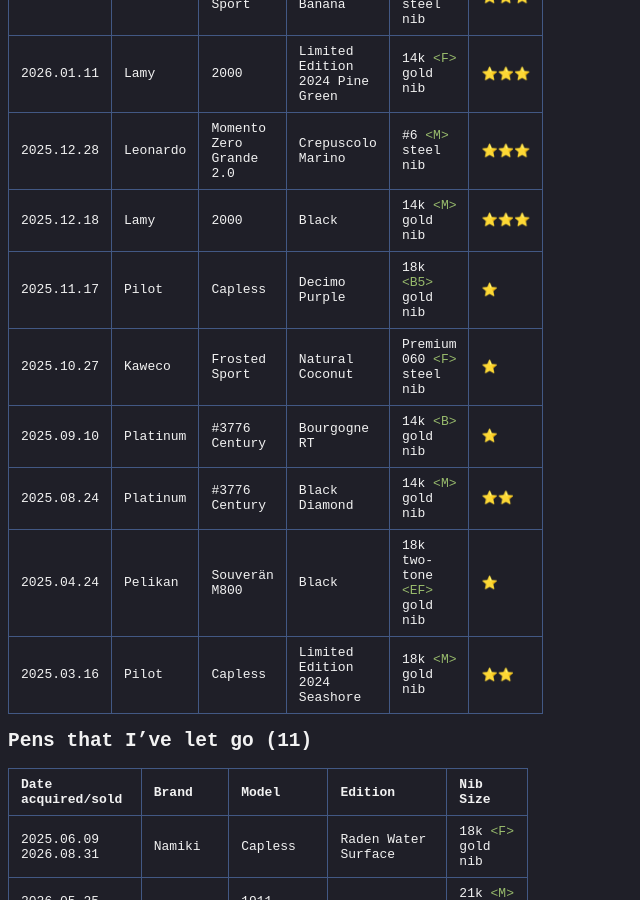
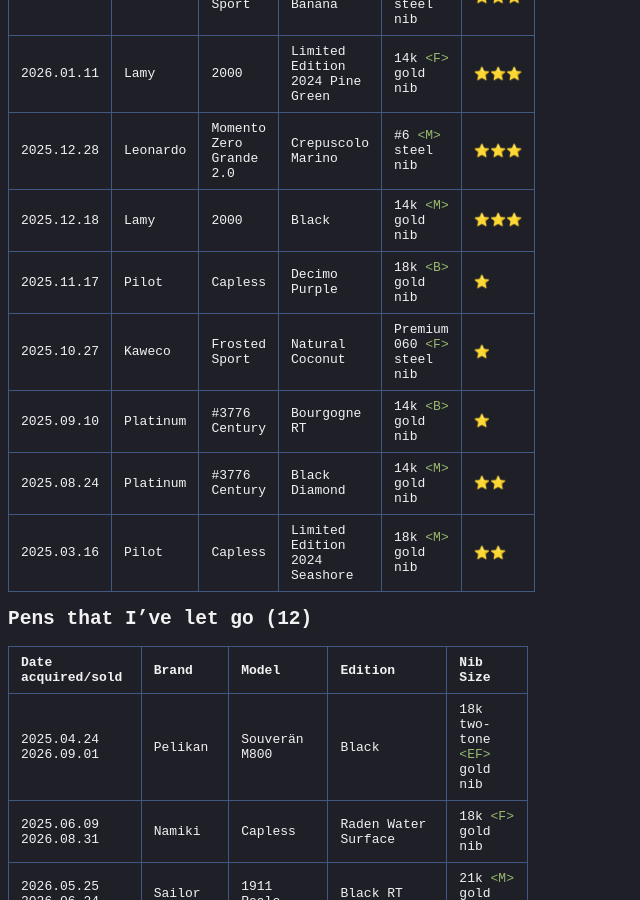
Before and after one commit to s-estay/s-estay.github.io, a Jekyll site: the page built from _posts/2025-12-11-fp-collection.md, in a window 1280 px wide and 900 px high, scrolled down 1052 px. Shown: the whole window, without its empty margins (0-640 px from the left). Built offline with Jekyll 4.4.1, drawn with Linux system fonts in a browser that asks for light colours; some of the changed text lies outside the part shown.

Commit message:
Update fountain pen collection details

```diff
--- a/_posts/2025-12-11-fp-collection.md
+++ b/_posts/2025-12-11-fp-collection.md
@@ -24,17 +24,17 @@
 | 2026.01.11 | Lamy | 2000 | Limited Edition 2024 Pine Green | 14k `<F>` gold nib | ⭐️⭐️⭐️ |
 | 2025.12.28 | Leonardo | Momento Zero Grande 2.0 | Crepuscolo Marino |  #6 `<M>` steel nib | ⭐️⭐️⭐️ |
 | 2025.12.18 | Lamy | 2000 | Black | 14k `<M>` gold nib | ⭐️⭐️⭐️ |
-| 2025.11.17 | Pilot | Capless | Decimo Purple | 18k `<B5>` gold nib | ⭐️ |
+| 2025.11.17 | Pilot | Capless | Decimo Purple | 18k `<B>` gold nib | ⭐️ |
 | 2025.10.27 | Kaweco | Frosted Sport | Natural Coconut | Premium 060 `<F>` steel nib | ⭐️ |
 | 2025.09.10 | Platinum | #3776 Century | Bourgogne RT | 14k `<B>` gold nib | ⭐️ |
 | 2025.08.24 | Platinum | #3776 Century | Black Diamond | 14k `<M>` gold nib | ⭐️⭐️ |
-| 2025.04.24 | Pelikan | Souverän M800 | Black | 18k two-tone `<EF>` gold nib | ⭐️ |
 | 2025.03.16 | Pilot | Capless | Limited Edition 2024 Seashore | 18k `<M>` gold nib | ⭐️⭐️ |
 
-## Pens that I've let go (11)
+## Pens that I've let go (12)
 
 | Date acquired/sold | Brand | Model | Edition | Nib Size |
 | --- | --- | --- | --- | --- |
+| 2025.04.24 2026.09.01 | Pelikan | Souverän M800 | Black | 18k two-tone `<EF>` gold nib |
 | 2025.06.09 2026.08.31 | Namiki | Capless | Raden Water Surface | 18k `<F>` gold nib |
 | 2026.05.25 2026.06.24 | Sailor | 1911 Realo | Black RT | 21k `<M>` gold nib |
 | 2025.09.02 2026.03.03 | Pelikan | Souverän M800 | Red Stripe |  18k two-tone `<F>` gold nib |
```
Also changed, not shown: other parts of _posts/2025-12-11-fp-collection.md (+1 -1 lines).
